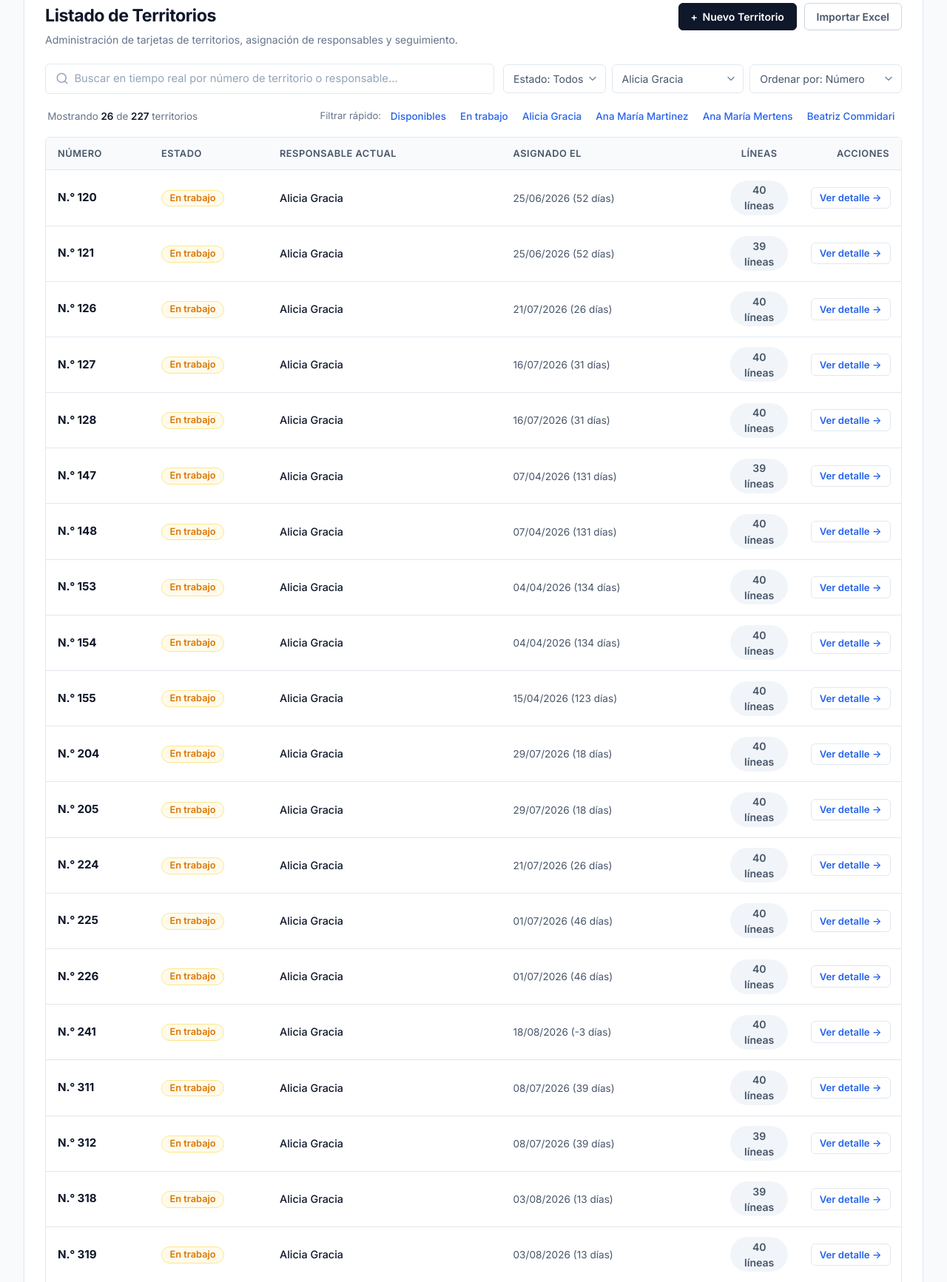
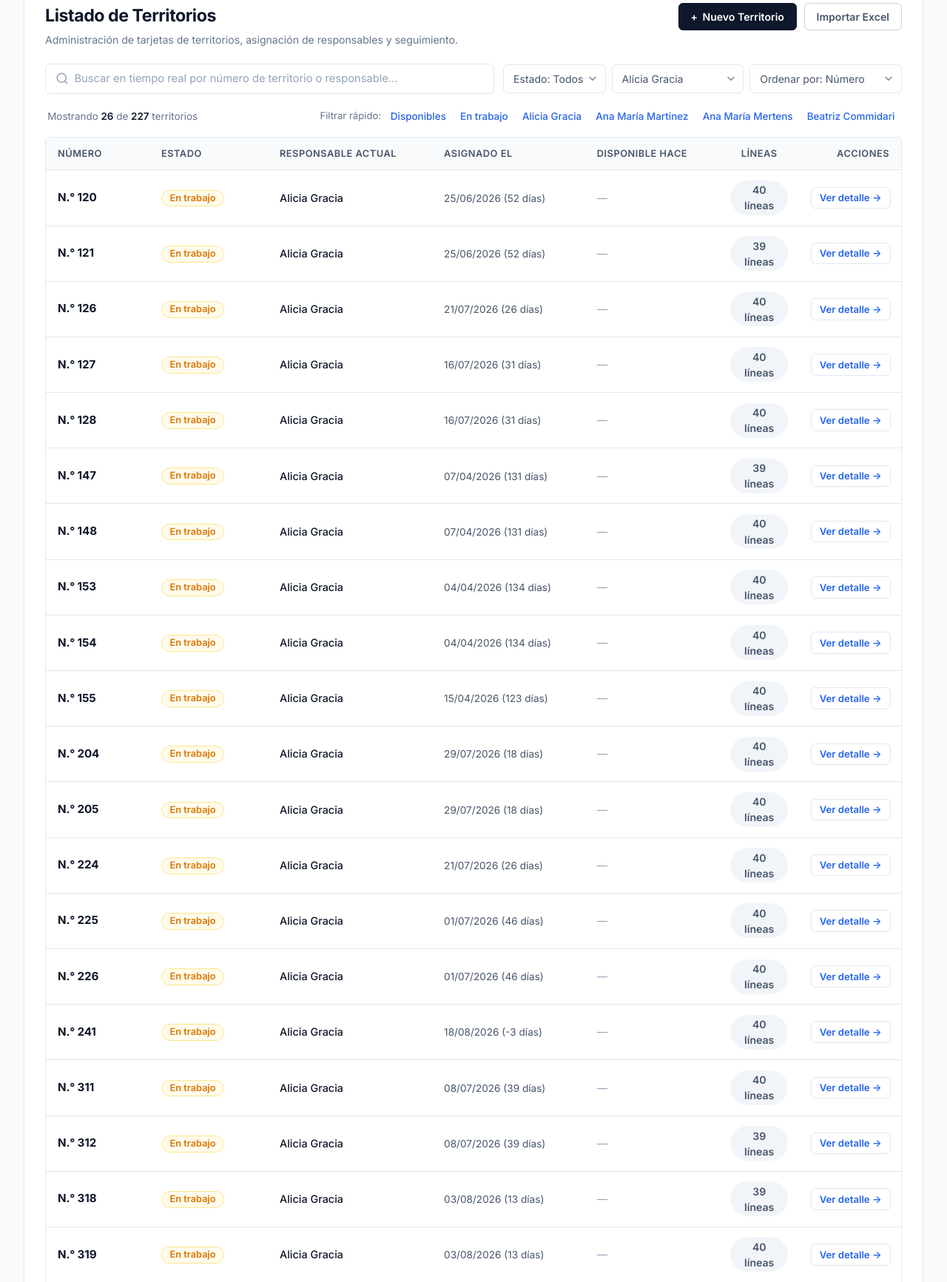
Before and after one commit to henkineitan-bit/territorios_telefonicos, a Flask app: page /?responsable_id=6 in a window 1280 px wide. Shown: the part 249-1982 px from the top of the page at 74% size. Run offline with Flask 3, Linux system fonts and the light colour scheme; data comes from the database, SQL or seed files in the repository.

Commit message:
feat: implement territory management dashboard with real-time filtering and creation interface

```diff
--- a/routes/territorios.py
+++ b/routes/territorios.py
@@ -80,12 +80,46 @@ def register_territorios(app):
             orden = "numero"
             sql += " ORDER BY CAST(t.numero AS INTEGER), t.numero ASC"
 
+        if orden == "disponibles":
+            # Ordenar por más tiempo disponible requiere la fecha en la que
+            # cada territorio quedó libre, que se calcula más abajo (no es
+            # una columna directa de la tabla). Por eso acá dejamos el orden
+            # por número como base y reordenamos en Python al final.
+            sql += " ORDER BY CAST(t.numero AS INTEGER), t.numero ASC"
+
         filas = conn.execute(sql, parametros).fetchall()
 
         # Responsables para el select del filtro
         responsables = conn.execute(
             "SELECT id, nombre FROM responsables ORDER BY activo DESC, nombre"
         ).fetchall()
+
+        # Fecha en la que cada territorio quedó disponible por última vez:
+        # la fecha_finalizacion de su asignación cerrada más reciente. Si el
+        # territorio nunca fue asignado, se usa su fecha de creación (evento
+        # 'CREACION' en la tabla de actividad) como aproximación razonable.
+        mapa_ultima_finalizacion = {
+            fila["territorio_id"]: fila["fecha"]
+            for fila in conn.execute(
+                """
+                SELECT territorio_id, MAX(fecha_finalizacion) AS fecha
+                FROM asignaciones
+                WHERE fecha_finalizacion IS NOT NULL
+                GROUP BY territorio_id
+                """
+            ).fetchall()
+        }
+        mapa_fecha_creacion = {
+            fila["territorio_id"]: fila["fecha"]
+            for fila in conn.execute(
+                """
+                SELECT territorio_id, MIN(fecha) AS fecha
+                FROM actividad
+                WHERE tipo = 'CREACION'
+                GROUP BY territorio_id
+                """
+            ).fetchall()
+        }
 
         conn.close()
 
@@ -107,7 +141,30 @@ def register_territorios(app):
                 t["asignado_texto"] = "—"
                 t["asignado_dias"] = -1
 
+            # Columna "Disponible hace": solo tiene sentido para territorios
+            # que están libres ahora mismo.
+            t["disponible_texto"] = "—"
+            t["disponible_dias"] = -1
+            if t["estado"] == "Disponible":
+                fecha_disp = mapa_ultima_finalizacion.get(t["id"]) or mapa_fecha_creacion.get(t["id"])
+                if fecha_disp:
+                    try:
+                        fecha_dt = datetime.strptime(fecha_disp, "%Y-%m-%d %H:%M:%S")
+                        dias = (ahora - fecha_dt).days
+                        plural = "" if dias == 1 else "s"
+                        t["disponible_texto"] = f"{fecha_dt.strftime('%d/%m/%Y')} ({dias} día{plural})"
+                        t["disponible_dias"] = dias
+                    except Exception:
+                        pass
+
             territorios.append(t)
+
+        if orden == "disponibles":
+            # Más tiempo disponible primero; los que no están disponibles
+            # (dias == -1) van al final.
+            territorios.sort(
+                key=lambda t: (t["disponible_dias"] == -1, -t["disponible_dias"])
+            )
 
         return render_template(
             "index.html",
--- a/static/css/style.css
+++ b/static/css/style.css
@@ -686,6 +686,13 @@ body {
 .fecha-txt {
     font-size: 0.85rem;
     color: var(--text-secondary);
+}
+
+/* Resalta los territorios que llevan mucho tiempo disponibles (sin
+   reasignar), para detectarlos de un vistazo en el listado. */
+.fecha-txt.texto-alerta {
+    color: #b45309;
+    font-weight: 600;
 }
 
 .lineas-count {
--- a/static/js/territorios.js
+++ b/static/js/territorios.js
@@ -127,6 +127,13 @@ document.addEventListener("DOMContentLoaded", () => {
                 if (diasA === -1) return 1;
                 if (diasB === -1) return -1;
                 return diasA - diasB; // Menos días asignado = más reciente primero
+            } else if (criterio === "disponibles") {
+                const dispA = parseInt(a.dataset.disponibleDias, 10);
+                const dispB = parseInt(b.dataset.disponibleDias, 10);
+                if (dispA === -1 && dispB === -1) return 0;
+                if (dispA === -1) return 1;
+                if (dispB === -1) return -1;
+                return dispB - dispA; // Más días disponible primero
             } else if (criterio === "lineas") {
                 const linA = parseInt(a.dataset.lineas, 10) || 0;
                 const linB = parseInt(b.dataset.lineas, 10) || 0;
--- a/templates/index.html
+++ b/templates/index.html
@@ -79,6 +79,7 @@
                 <option value="numero" {% if orden == 'numero' %}selected{% endif %}>Ordenar por: Número</option>
                 <option value="antiguos" {% if orden == 'antiguos' %}selected{% endif %}>Más antiguos asignados</option>
                 <option value="recientes" {% if orden == 'recientes' %}selected{% endif %}>Más recientes</option>
+                <option value="disponibles" {% if orden == 'disponibles' %}selected{% endif %}>Más tiempo disponible</option>
                 <option value="lineas" {% if orden == 'lineas' %}selected{% endif %}>Más líneas telefónicas</option>
             </select>
         </div>
@@ -110,6 +111,7 @@
                     <th style="width: 160px;">Estado</th>
                     <th>Responsable actual</th>
                     <th>Asignado el</th>
+                    <th>Disponible hace</th>
                     <th style="width: 110px; text-align: center;">Líneas</th>
                     <th style="width: 140px; text-align: right;">Acciones</th>
                 </tr>
@@ -124,6 +126,7 @@
                     data-responsable-id="{{ t.responsable_id or '' }}"
                     data-responsable-nombre="{{ (t.responsable or '')|lower }}"
                     data-dias="{{ t.asignado_dias }}"
+                    data-disponible-dias="{{ t.disponible_dias }}"
                     data-lineas="{{ t.total_lineas_territorio }}"
                     data-search="{{ t.numero|lower }} {{ (t.responsable or '')|lower }} {{ t.estado|lower }}"
                 >
@@ -144,6 +147,13 @@
                     </td>
                     <td class="col-fecha">
                         <span class="fecha-txt">{{ t.asignado_texto }}</span>
+                    </td>
+                    <td class="col-disponible-hace">
+                        {% if t.disponible_dias >= 0 %}
+                            <span class="fecha-txt {% if t.disponible_dias >= 60 %}texto-alerta{% endif %}">{{ t.disponible_texto }}</span>
+                        {% else %}
+                            <span class="text-muted">—</span>
+                        {% endif %}
                     </td>
                     <td class="col-lineas" style="text-align: center;">
                         <span class="lineas-count">{{ t.total_lineas_territorio }} líneas</span>
```
